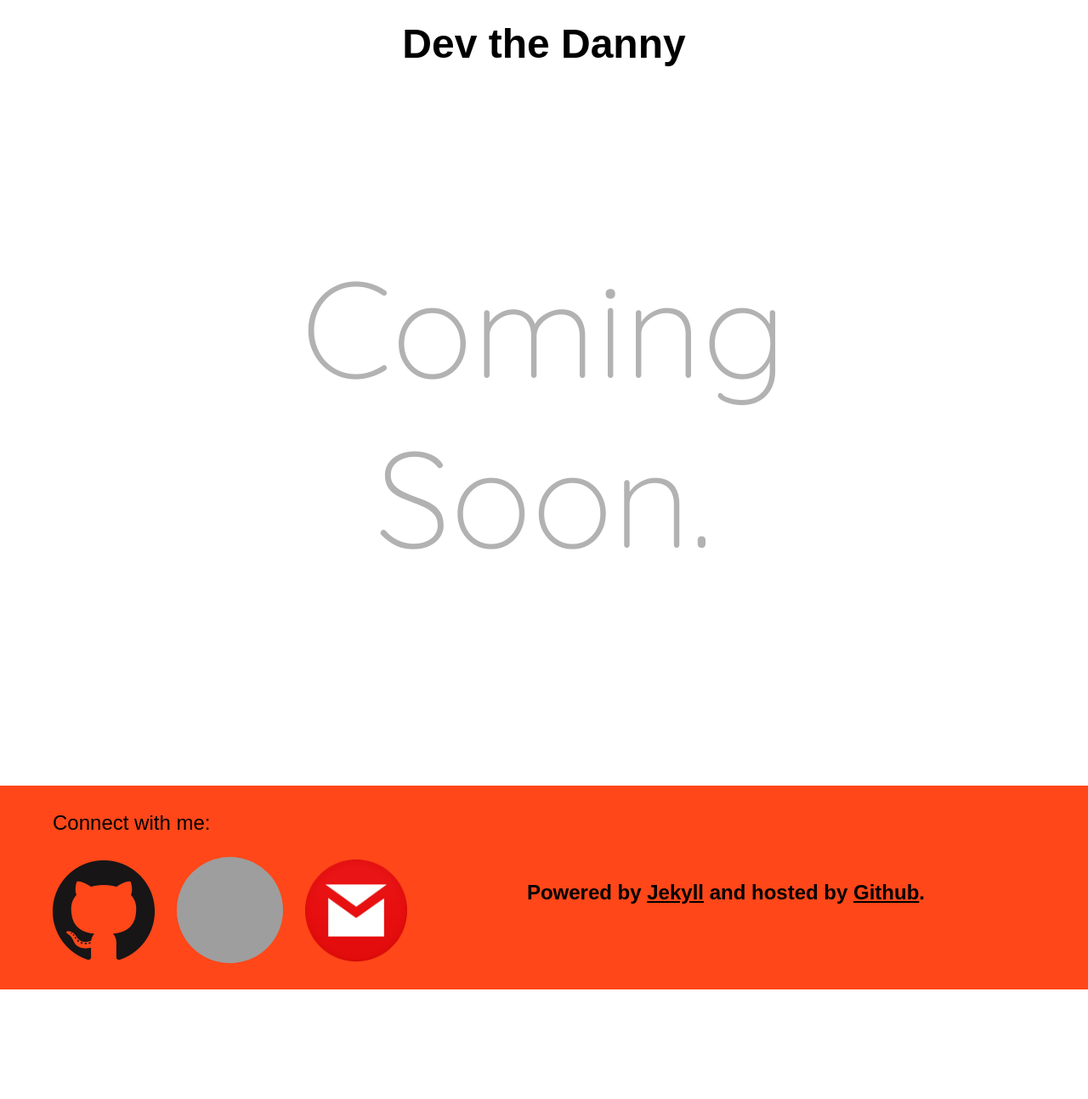
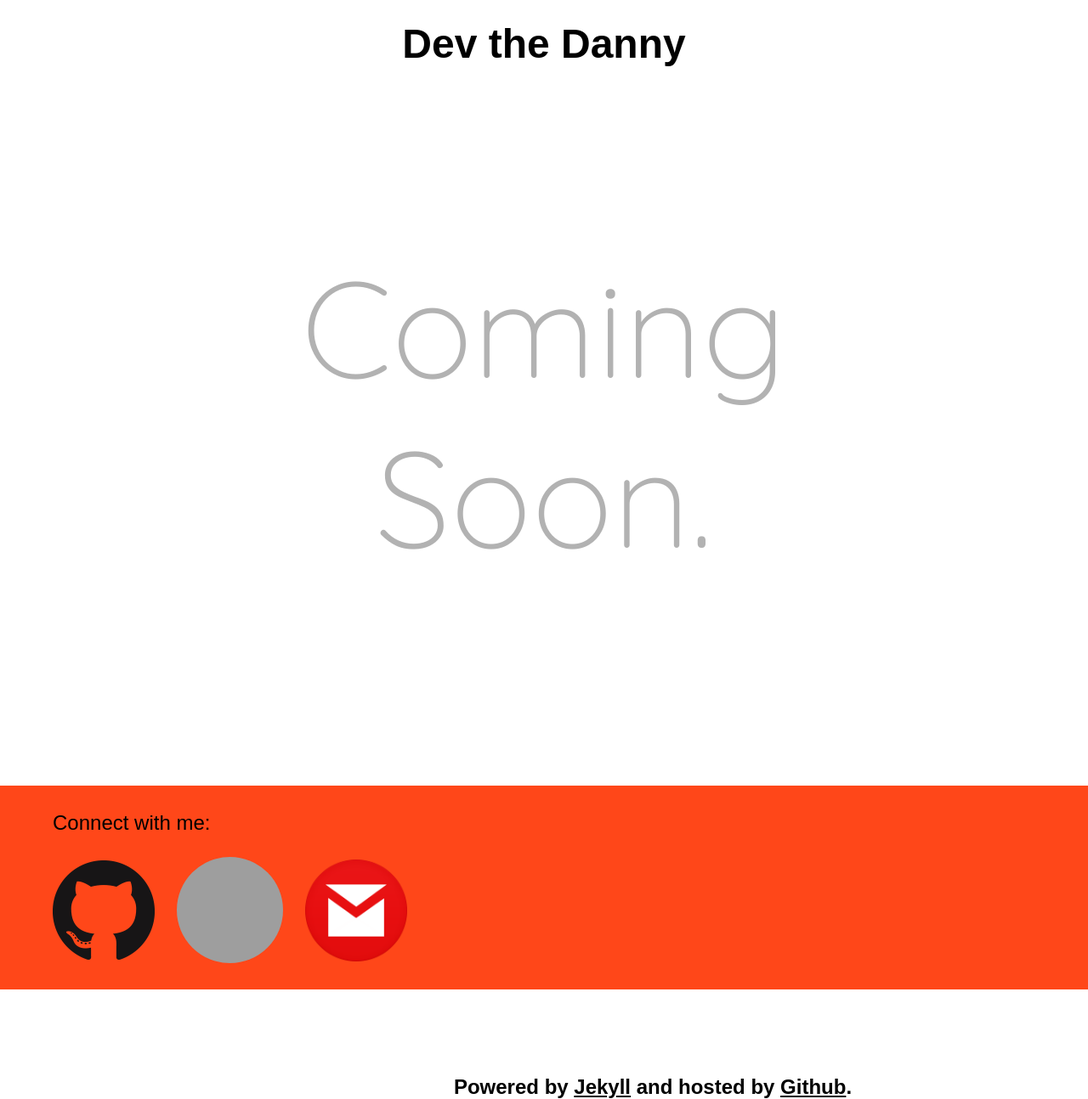
Before and after one commit to dmarquezz/dmarquezz.github.io, a Jekyll site: the page built from index.html, in a window 1280 px wide. Shown: the whole page at 85% size. Built offline with Jekyll 4.4.1, drawn with Linux system fonts in a browser that asks for light colours; some web fonts are replaced; before the commit the page ends 1165 px from its top, so only the background shows below that; grey boxes are pictures that could not be loaded.

Commit message:
Small changes to footer.
Changes made to '.footer > #footerleft' and '.footer > #footerright'

```diff
--- a/css/stylesheet.css
+++ b/css/stylesheet.css
@@ -81,15 +81,15 @@
 }
 
 .footer > #footerleft {
-	position: relative;
-	padding: 1em 0 0 5em;
+	margin: 1em 0 0 5em;
 	float: left;
 }
 
 .footer > #footerright {
-	padding: 7em 10em 0 0;
+	text-align: center;
+	width: 50%;
+	margin: 7em 10em 0 0;
 	float: right;
-	position: relative;
 }
 
 span {
```
